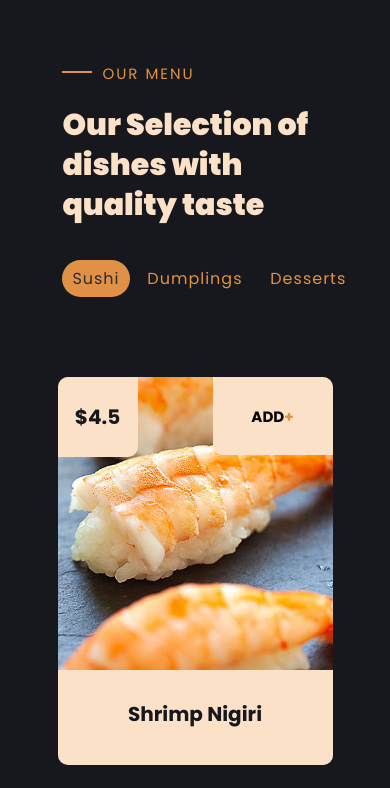
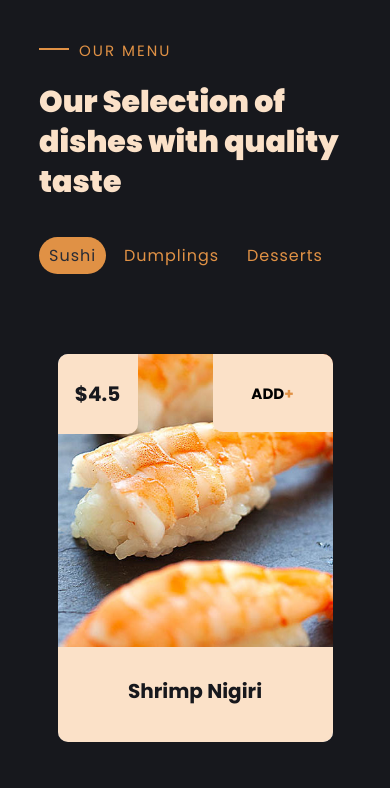
Before and after one commit to AnishDatta247/Onigiri_React, a React (Create React App) app: page /Onigiri_react/menu in a window 390 px wide. Shown: the top 788 px of the page. Built offline with nearby package versions, Linux system fonts and the light colour scheme.

Commit message:
reduce padding

```diff
--- a/src/index.css
+++ b/src/index.css
@@ -53,6 +53,8 @@ html {
 ul {
     list-style: none;
 }
+
+
 
 .header {
     position: fixed;
@@ -388,7 +390,7 @@ ul {
 .contact-us,
 .about,
 .chefs {
-    padding: 16vmin;
+    padding: 10vw;
     padding-bottom: 0;
 }
 
@@ -888,7 +890,7 @@ ul {
     border-radius: 10px;
     border: 1px solid var(--secondary-colour);
     background-color: var(--secondary-colour);
-    color: var(--text-colour);
+    color: #686c70;
 }
 
 .form form textarea {
@@ -1167,6 +1169,7 @@ footer p {
 }
 
 @media(max-width:600px) {
+
     .klassy-week .meal-item {
         display: grid;
         grid-template-columns: 1fr 3fr 1fr;
@@ -1201,6 +1204,9 @@ footer p {
         grid-column: 1/4;
     }
 
+    .form{
+        width: 95%;
+    }
 }
 
 @media(min-width:1024px) {
```
